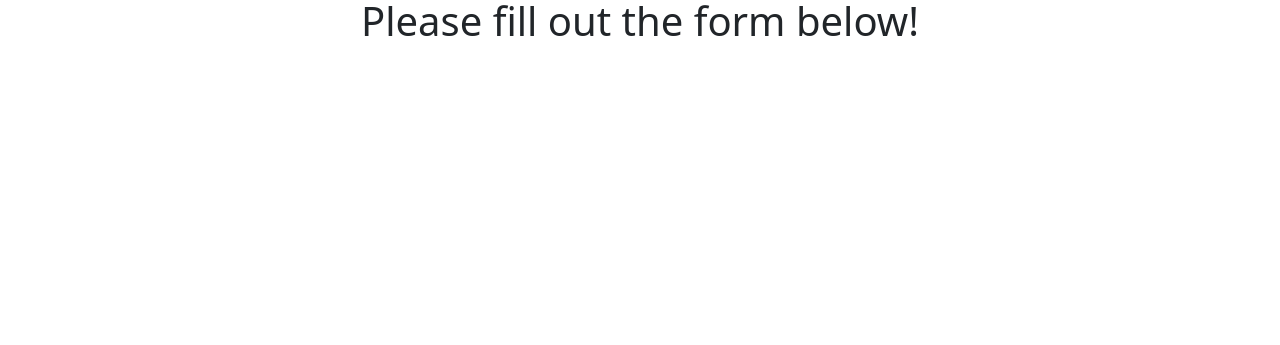
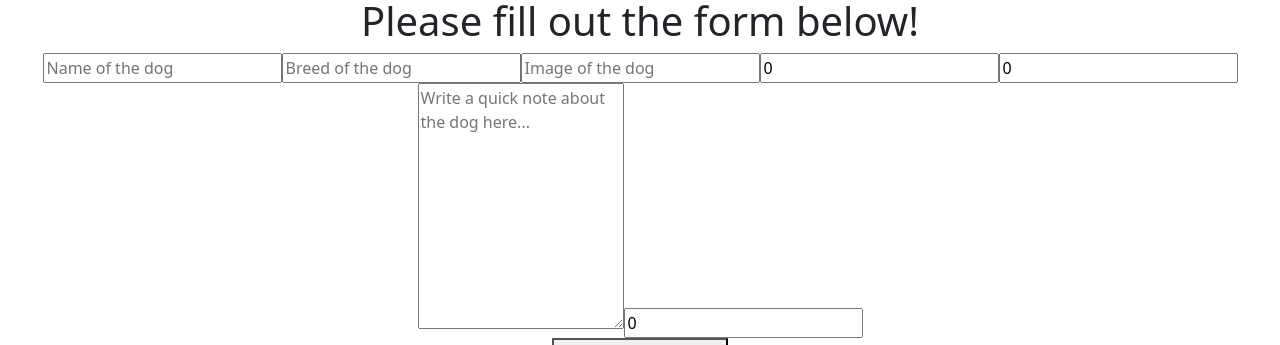
Before and after one commit to JacobHocker/pet-adopt-phase-3, a React (Create React App) app in the folder pet-adopt-client/: page / in a window 1280 px wide. Shown: the part 1018-1363 px from the top of the page. Before the commit the page ends 1071 px from the top, so only its background shows below. Built offline with nearby package versions, Linux system fonts and the light colour scheme; no server answers.

Commit message:
working with the forms

```diff
--- a/pet-adopt-client/src/components/submit/DogSubmit.js
+++ b/pet-adopt-client/src/components/submit/DogSubmit.js
@@ -8,7 +8,7 @@ function DogSubmit({ onAddDog }) {
     const [age, setAge] = useState(0)
     const [price, setPrice] = useState(0)
     const [note, setNote] = useState("")
-    const [shelterID, setShelterID] = useState(0)
+    const [shelterId, setShelterId] = useState(0)
 
     function handleSubmit(event) {
         event.preventDefault()
@@ -24,7 +24,7 @@ function DogSubmit({ onAddDog }) {
                 age: age,
                 price: price,
                 note: note,
-                shelterID: shelterID,
+                shelterId: shelterId,
             }),
         })
         .then((r) => r.json())
@@ -33,6 +33,72 @@ function DogSubmit({ onAddDog }) {
     return(
         <div className='submit-a-dog'>
             <h1>If you would like to put a dog up for adoption<br />Please fill out the form below!</h1>
+            <form onSubmit={handleSubmit}>
+                <div className='input-dog'>
+                    <input
+                        className='dog-input'
+                        type="text"
+                        placeholder="Name of the dog"
+                        name="Dog Name"
+                        value={name}
+                        onChange={(event) => setName(event.target.value)}
+                    />
+                    <input
+                        className='dog-input'
+                        type="text"
+                        placeholder="Breed of the dog"
+                        name="Dog Breed"
+                        value={breed}
+                        onChange={(event) => setBreed(event.target.value)}
+                    />
+                    <input
+                        className='dog-input'
+                        type="text"
+                        placeholder="Image of the dog"
+                        name="Dog Image"
+                        value={imageUrl}
+                        onChange={(event) => setImageUrl(event.target.value)}
+                    />
+                    <input
+                        className='dog-input'
+                        type="text"
+                        placeholder="Age of the dog"
+                        name="Dog Age"
+                        value={age}
+                        onChange={(event) => setAge(event.target.value)}
+                    />
+                    <input
+                        className='dog-input'
+                        type="text"
+                        placeholder="$ amount for adoption"
+                        name="Dog Price"
+                        value={price}
+                        onChange={(event) => setPrice(event.target.value)}
+                    />
+                    <textarea
+                        className='submit-dog-area'
+                        name="Dog not"
+                        type="text"
+                        placeholder='Write a quick note about the dog here...'
+                        rows={10}
+                        value={note}
+                        onChange={(event) => setNote(event.target.value)}
+                    />
+                    <input
+                        className='dog-input'
+                        type="text"
+                        placeholder="Shelter I.D."
+                        name="Dog Shelter I.D."
+                        value={shelterId}
+                        onChange={(event) => setShelterId(event.target.value)}
+                    />
+                </div>
+                <button className='submit-button' type='submit'>
+                    Submit For Adoption!
+                </button>
+            </form>
+
+
         </div>
     )
 }
```
Also changed, not shown: 1 other file (tests, documents, lock files or other folders).
